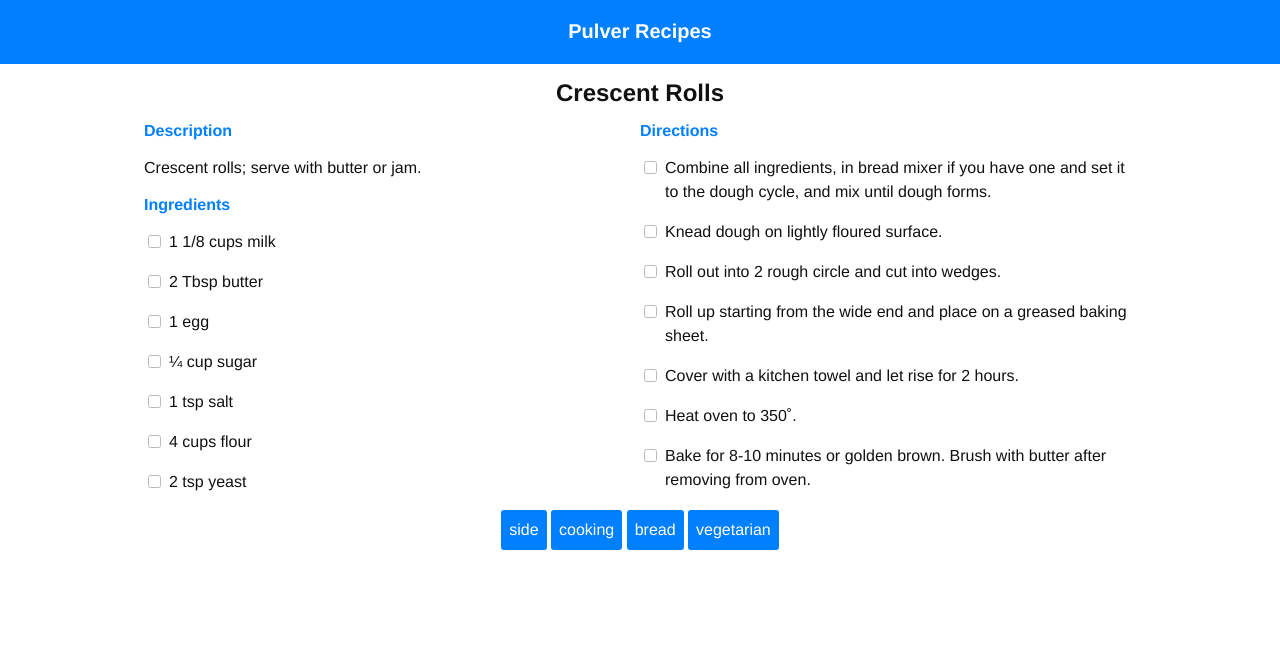
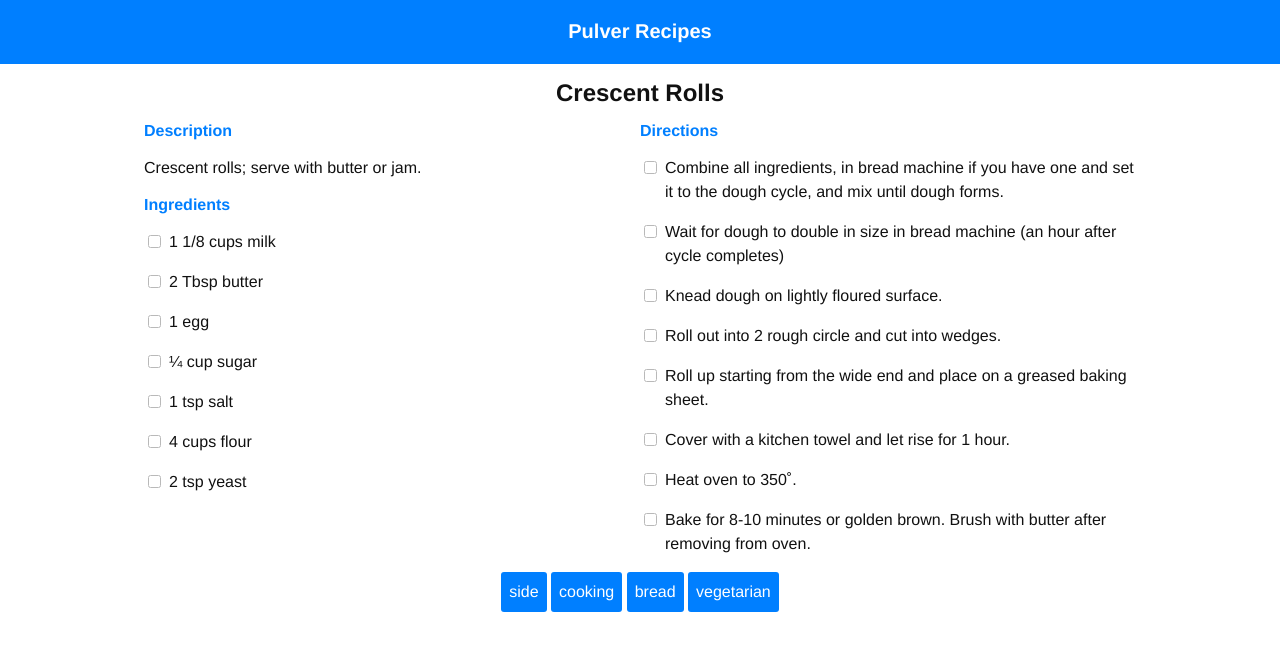
Before and after one commit to apulverizer/recipes, a Jekyll site: the page built from _recipes/crescent-rolls.md, in a window 1280 px wide. Shown: the top 651 px of the page. Built offline with Jekyll 4.4.1, drawn with Linux system fonts in a browser that asks for light colours; nearby versions of some CDN libraries; some web fonts are replaced.

Commit message:
Update crescent-rolls.md

```diff
--- a/_recipes/crescent-rolls.md
+++ b/_recipes/crescent-rolls.md
@@ -18,11 +18,12 @@ ingredients:
 - 2 tsp yeast
 
 directions:
-- Combine all ingredients, in bread mixer if you have one and set it to the dough cycle, and mix until dough forms.
+- Combine all ingredients, in bread machine if you have one and set it to the dough cycle, and mix until dough forms.
+- Wait for dough to double in size in bread machine (an hour after cycle completes)
 - Knead dough on lightly floured surface.
 - Roll out into 2 rough circle and cut into wedges.
 - Roll up starting from the wide end and place on a greased baking sheet.
-- Cover with a kitchen towel and let rise for 2 hours.
+- Cover with a kitchen towel and let rise for 1 hour.
 - Heat oven to 350˚.
 - Bake for 8-10 minutes or golden brown. Brush with butter after removing from oven.
 
```
